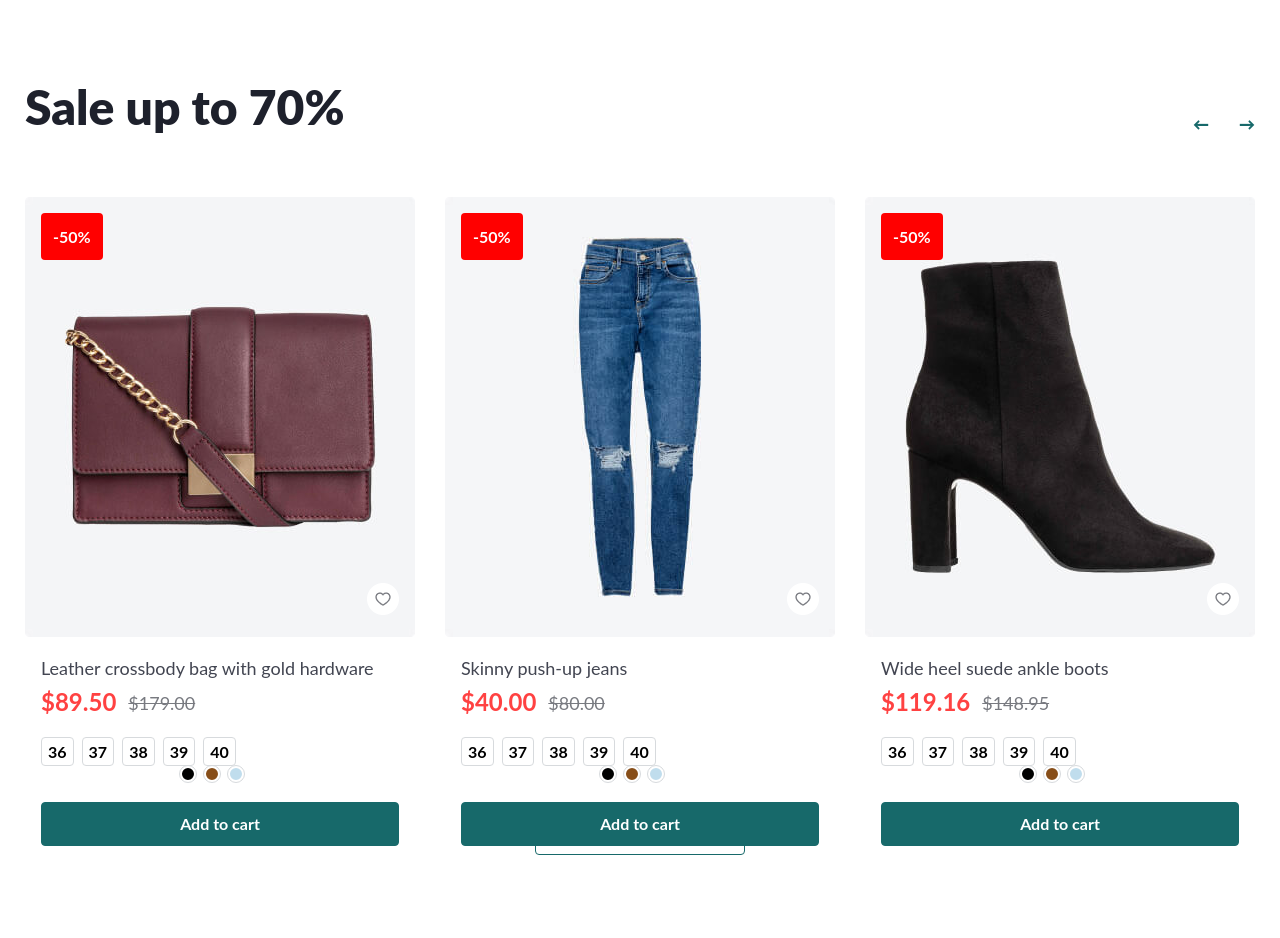
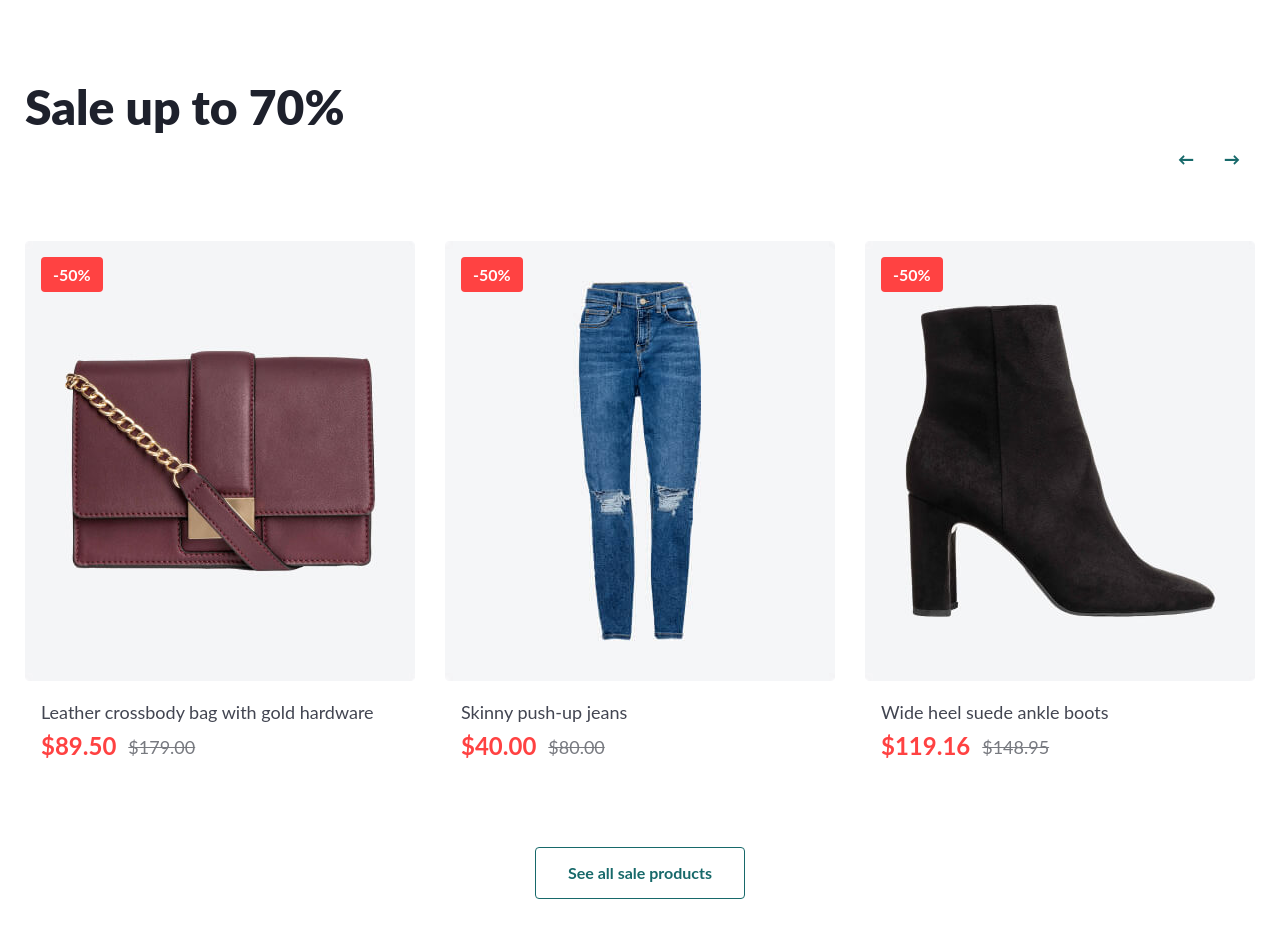
Before and after one commit to sssweetie/Pet-project, a React (Create React App) app in the folder pet-project/: page / in a window 1280 px wide. Shown: the part 5080-6018 px from the top of the page. Built offline with nearby package versions, Linux system fonts and the light colour scheme.

Commit message:
commit-clothes-block
fix flexbox for hover panel in PhotoSlider
fix hover panel display in PhotoSlider
fix arrows for PhotoSlider

```diff
--- a/pet-project/src/components/CommonComponents/ChooseColor/ChooseColor.module.css
+++ b/pet-project/src/components/CommonComponents/ChooseColor/ChooseColor.module.css
@@ -7,6 +7,9 @@
   outline: 1px solid #d7dadd;
 }
 
+.circles:focus {
+  outline: 1px solid #17696a;
+}
 .circles:not(:first-of-type) {
   margin-left: 8px;
 }
--- a/pet-project/src/components/CommonComponents/ChooseSize/ChooseSize.module.css
+++ b/pet-project/src/components/CommonComponents/ChooseSize/ChooseSize.module.css
@@ -1,7 +1,3 @@
-.buttonWrapper {
-  margin-left: 16px;
-  margin-top: 20px;
-}
 .buttonSize {
   border-radius: 4px;
   border: 1px solid #d7dadd;
--- a/pet-project/src/components/CommonComponents/ClothesBlock/ClothesBlock.module.css
+++ b/pet-project/src/components/CommonComponents/ClothesBlock/ClothesBlock.module.css
@@ -13,13 +13,9 @@
   margin: 0 auto;
   position: relative;
 }
-
 .buttonWrapper {
   display: flex;
   justify-content: flex-end;
-  position: absolute;
-  right: -15px;
-  top: 104px;
 }
 /* TODO BUTTON DESIGH */
 .contentWrapper .content .buttonWrapper button {
@@ -113,19 +109,15 @@
 
 .sales {
   color: white;
-  background-color: red;
+  background-color: #ff4242;
   position: absolute;
   top: 16px;
   left: 16px;
   font-size: 16px;
   font-weight: 700;
-  padding: 8px 12px;
+  padding: 2px 12px;
   border-radius: 4px;
   line-height: 31.2px;
-}
-
-.test {
-  display: none;
 }
 
 .none {
@@ -136,8 +128,22 @@
   display: block;
 }
 
+.arrow {
+  position: absolute;
+  top: 220px;
+  font-size: 24px;
+}
+
 .arrow:hover {
   color: red;
+}
+
+.arrow:nth-of-type(2) {
+  left: 15px;
+}
+
+.arrow:first-of-type {
+  right: 15px;
 }
 
 .advanced {
@@ -146,7 +152,12 @@
     0px 12px 10px -6px rgba(154, 156, 165, 0.08),
     0px 4px 4px -4px rgba(30, 33, 44, 0.05);
   border-radius: 4px;
-  height: 206px;
+  height: 110px;
+  display: block;
+}
+
+.basic {
+  display: none;
 }
 
 .addToCart {
@@ -157,3 +168,11 @@
   margin-left: 16px;
   margin-top: 20px;
 }
+
+.hoverPanel {
+  display: flex;
+  align-items: center;
+  margin-top: 20px;
+  padding-left: 16px;
+  justify-content: space-between;
+}
--- a/pet-project/src/components/CommonComponents/PhotoSlider.tsx
+++ b/pet-project/src/components/CommonComponents/PhotoSlider.tsx
@@ -10,8 +10,8 @@ const PhotoSlider = (props: any) => {
     return props.sales ? (
       <a
         key={index}
-        onMouseEnter={() => setCurrentNone(true)}
-        onMouseLeave={() => setCurrentNone(false)}
+        onMouseEnter={() => setCurrentNone(false)}
+        onMouseLeave={() => setCurrentNone(true)}
         className={props.styles.photoItem}
       >
         <p
@@ -21,7 +21,7 @@ const PhotoSlider = (props: any) => {
               : `${props.styles.visible} + ${props.styles.arrow}`
           }
         >
-          〈
+          〉
         </p>
         <p
           className={
@@ -30,11 +30,11 @@ const PhotoSlider = (props: any) => {
               : `${props.styles.visible} + ${props.styles.arrow}`
           }
         >
-          〉
+          〈
         </p>
         <p className={props.styles.sales}>-50%</p>
         <img src={item}></img>
-        <div className={none ? props.styles.basic : props.styles.advanced}>
+
         <p className={props.styles.photoName}>{props.clothesLabels[index]}</p>
         <div className={props.styles.prices}>
           <h4 className={props.styles.salesPrices}>
@@ -42,8 +42,11 @@ const PhotoSlider = (props: any) => {
           </h4>
           <p className={props.styles.oldPrices}>{props.prices[index]}</p>
         </div>
+        <div className={none ? props.styles.basic : props.styles.advanced}>
+          <div className={props.styles.hoverPanel}>
             <ChooseSize></ChooseSize>
             <ChooseColor></ChooseColor>
+          </div>
           <button className={props.styles.addToCart}>Add to cart</button>
           <img className={props.styles.heart} src={heart}></img>
         </div>
```
Lines whose indentation alone changed are shown as unchanged.
